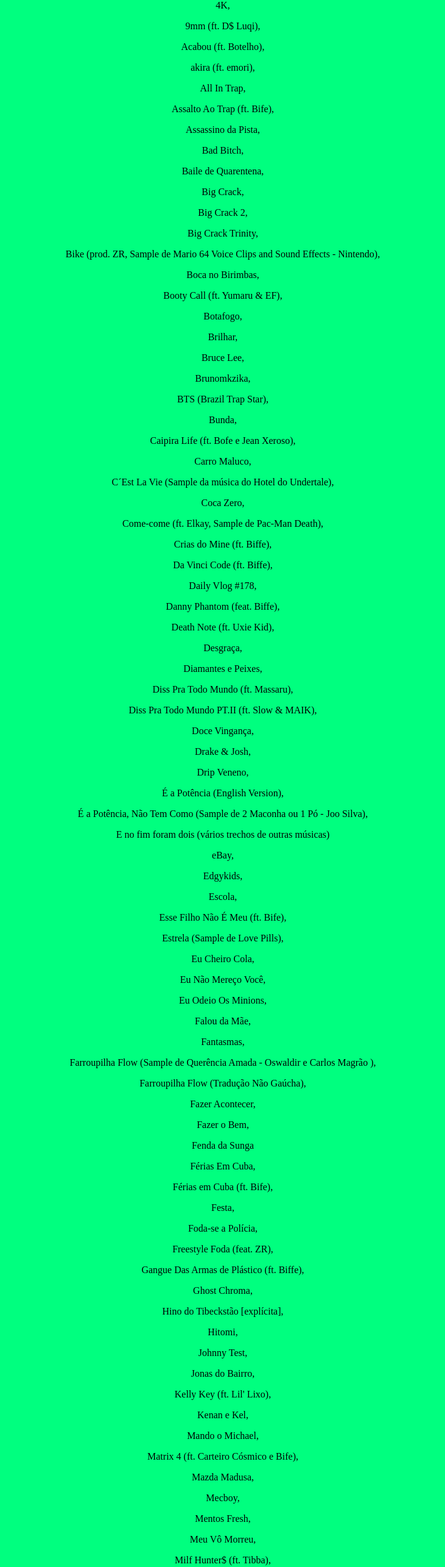
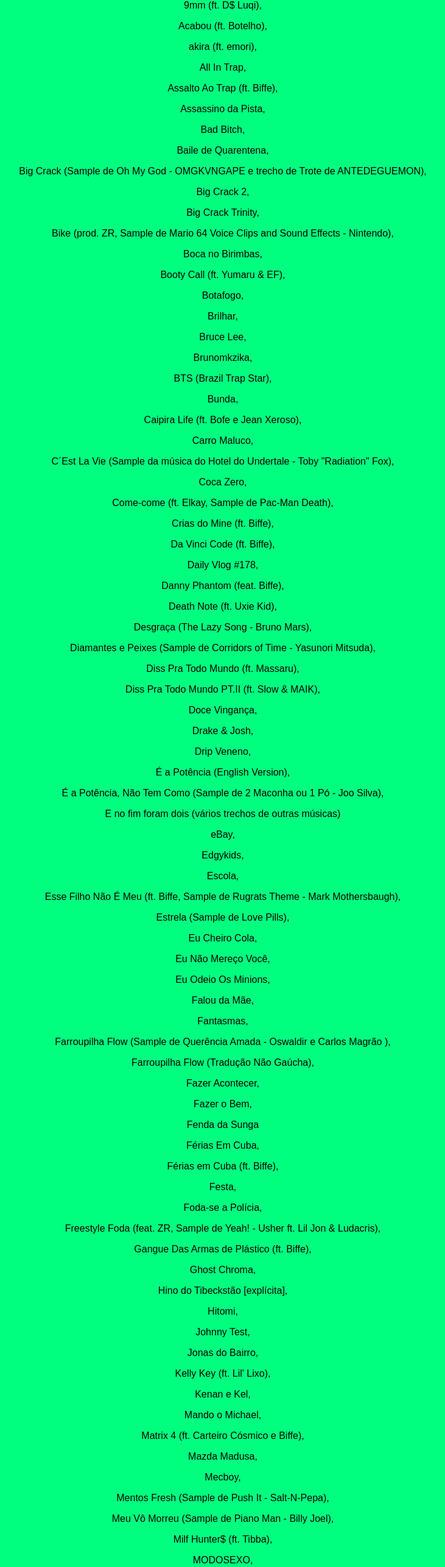
Before and after one commit to Marcello-Cruz/Yung-Lixo-Best-Songs, a plain HTML site: page index.html in a window 1280 px wide. Shown: the part 114-2684 px from the top of the page at 61% size, without its empty margins (274-1005 px from the left). Drawn offline with Linux system fonts and the light colour scheme.

Commit message:
add some samples and productions + font Arial

```diff
--- a/index.html
+++ b/index.html
@@ -9,17 +9,17 @@
 <title>Yung Lixo Best Songs</title>
 </head>
 <body>
-<h1>Melhores Músicas em ordem alfabética</h1>,
+<h1>Melhores Músicas em ordem alfabética:</h1>
 <p>4K,</p>
 <p>9mm (ft. D$ Luqi),</p>
 <p>Acabou (ft. Botelho),</p>
 <p>akira (ft. emori),</p>
 <p>All In Trap,</p>
-<p>Assalto Ao Trap (ft. Bife),</p>
+<p>Assalto Ao Trap (ft. Biffe),</p>
 <p>Assassino da Pista,</p>
 <p>Bad Bitch,</p>
 <p>Baile de Quarentena,</p>
-<p>Big Crack, </p>
+<p>Big Crack (Sample de Oh My God - OMGKVNGAPE e trecho de Trote de ANTEDEGUEMON), </p>
 <p>Big Crack 2,</p>
 <p>Big Crack Trinity,</p>
 <p>Bike (prod. ZR, Sample de Mario 64 Voice Clips and Sound Effects - Nintendo),</p>
@@ -33,7 +33,7 @@
 <p>Bunda,</p>
 <p>Caipira Life (ft. Bofe e Jean Xeroso),</p>
 <p>Carro Maluco,</p>
-<p>C´Est La Vie (Sample da música do Hotel do Undertale),</p>
+<p>C´Est La Vie (Sample da música do Hotel do Undertale - Toby "Radiation" Fox),</p>
 <p>Coca Zero,</p>
 <p>Come-come (ft. Elkay, Sample de Pac-Man Death),</p>
 <p>Crias do Mine (ft. Biffe),</p>
@@ -41,8 +41,8 @@
 <p>Daily Vlog #178,</p>
 <p>Danny Phantom (feat. Biffe),</p>
 <p>Death Note (ft. Uxie Kid),</p>
-<p>Desgraça,</p>
-<p>Diamantes e Peixes,</p>
+<p>Desgraça (The Lazy Song - Bruno Mars),</p>
+<p>Diamantes e Peixes (Sample de Corridors of Time - Yasunori Mitsuda),</p>
 <p>Diss Pra Todo Mundo (ft. Massaru),</p>
 <p>Diss Pra Todo Mundo PT.II (ft. Slow & MAIK),</p>
 <p>Doce Vingança,</p>
@@ -54,7 +54,7 @@
 <p>eBay,</p>
 <p>Edgykids,</p>
 <p>Escola,</p>
-<p>Esse Filho Não É Meu (ft. Bife),</p>
+<p>Esse Filho Não É Meu (ft. Biffe, Sample de Rugrats Theme - Mark Mothersbaugh),</p>
 <p>Estrela (Sample de Love Pills),</p>
 <p>Eu Cheiro Cola,</p>
 <p>Eu Não Mereço Você,</p>
@@ -67,10 +67,10 @@
 <p>Fazer o Bem,</p>
 <p>Fenda da Sunga</p>
 <p>Férias Em Cuba,</p>
-<p>Férias em Cuba (ft. Bife),</p>
+<p>Férias em Cuba (ft. Biffe),</p>
 <p>Festa,</p>
 <p>Foda-se a Polícia,</p>
-<p>Freestyle Foda (feat. ZR),</p>
+<p>Freestyle Foda (feat. ZR, Sample de Yeah! - Usher ft. Lil Jon & Ludacris),</p>
 <p>Gangue Das Armas de Plástico (ft. Biffe),</p>
 <p>Ghost Chroma,</p>
 <p>Hino do Tibeckstão [explícita],</p>
@@ -80,11 +80,11 @@
 <p>Kelly Key (ft. Lil' Lixo),</p>
 <p>Kenan e Kel,</p>
 <p>Mando o Michael,</p>
-<p>Matrix 4 (ft. Carteiro Cósmico e Bife),</p>
+<p>Matrix 4 (ft. Carteiro Cósmico e Biffe),</p>
 <p>Mazda Madusa,</p>
 <p>Mecboy,</p>
-<p>Mentos Fresh,</p>
-<p>Meu Vô Morreu,</p>
+<p>Mentos Fresh (Sample de Push It - Salt-N-Pepa),</p>
+<p>Meu Vô Morreu (Sample de Piano Man - Billy Joel),</p>
 <p>Milf Hunter$ (ft. Tibba),</p>
 <p>MODOSEXO,</p>
 <p>Não Sou Mais Um (ft. Biffe),</p>
@@ -95,7 +95,7 @@
 <p>O Bife é o melhor (diss pro PMM, ft. Tibba),</p>
 <p>O Orochi É Viado,</p>
 <p>Otaco,</p>
-<p>Passando Mal (Sample de I´m Yours),</p>
+<p>Passando Mal (Sample de I´m Yours - Jason Mraz),</p>
 <p>Pensa Bem,</p>
 <p>Phones3x (ft. Yumaru),</p>
 <p>Phones3x 2 (ft. Yumaru),</p>
@@ -110,9 +110,9 @@
 <p>Quem Faz Mal,</p>
 <p>Quinto Elemento,</p>
 <p>Radinho,</p>
-<p>Ratatouille,</p>
+<p>Ratatouille (Sample de This is Me - Michael Giacchini),</p>
 <p>Rosas,</p>
-<p>Sahara(Sample de Spookytune do jogo Undertale),</p>
+<p>Sahara (Sample de Spookytune do jogo Undertale - Toby "Radiation" Fox),</p>
 <p>Sake,</p>
 <p>Sakura,</p>
 <p>Salafrária (ft. D$ Luqi),</p>
@@ -121,20 +121,22 @@
 <p>Samurai X,</p>
 <p>Saudade,</p>
 <p>Será,</p>
+<p>Shadow4Ever (Sample de Lucid Dreams - Juice WRLD),</p>
 <p>She Makes Me Cry,</p>
 <p>Síndrome de Estoucomdedonomeuboga,</p>
 <p>Smooth AF,</p>
 <p>Snow,</p>
 <p>Sogra Desgraçada,</p>
 <p>Soneguei,</p>
+<p>Sonic Anthem (trecho de "Sonic é o meu Amigo" na parte do Sonic e Sample de Lucid Dreams - Juice WRLD na parte do Shadow),</p>
 <p>Sou Policial,</p>
 <p>Sprinter Trueno,</p>
 <p>Stalker-san (Terapia),</p>
 <p>Suadoboys (Sample de Linkin Park - In The End),</p>
-<p>Syphon Filter (ft. Yung Buda, Sample de Donkey Kong Country 2 - Forest Interlude),</p>
+<p>Syphon Filter (ft. Yung Buda, Sample de Donkey Kong Country 2 - Forest Interlude - David Wise),</p>
 <p>tapa (ft. Tibba),</p>
 <p>Teacher,</p>
-<p>Te Levo Pro Céu (Sample da música do Hotel do Undertale),</p>
+<p>Te Levo Pro Céu (Sample da música do Hotel do Undertale - Toby "Radiation" Fox),</p>
 <p>The Good, The Bad and The Corno,</p>
 <p>Tomodachi (feat. Sho-sensei),</p>
 <p>Tua Mãe É Uma Cadela,</p>
--- a/styles.css
+++ b/styles.css
@@ -1,3 +1,4 @@
 body{ background-color: springgreen;
-text-align: center
-;}
+text-align: center;
+font-family:Arial, Helvetica, sans-serif, monospace;
+}
```
